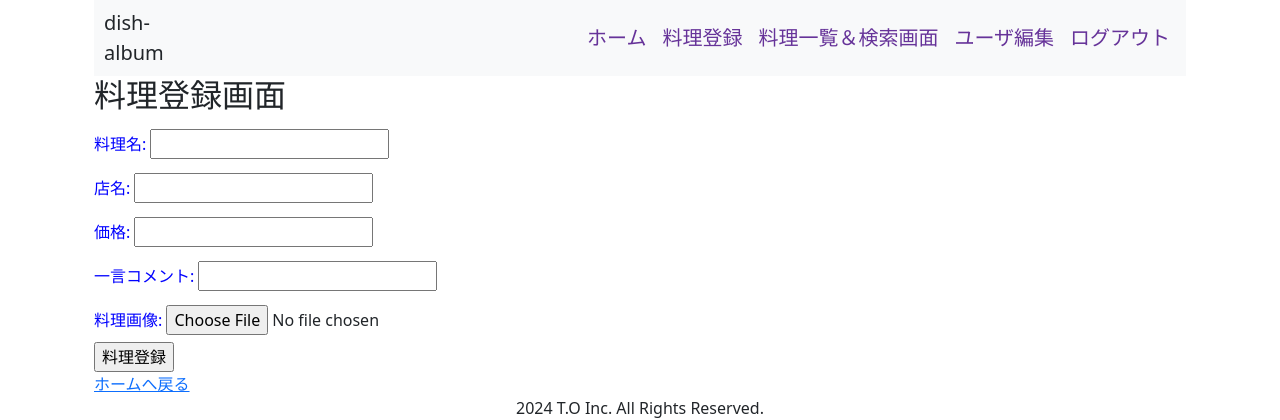
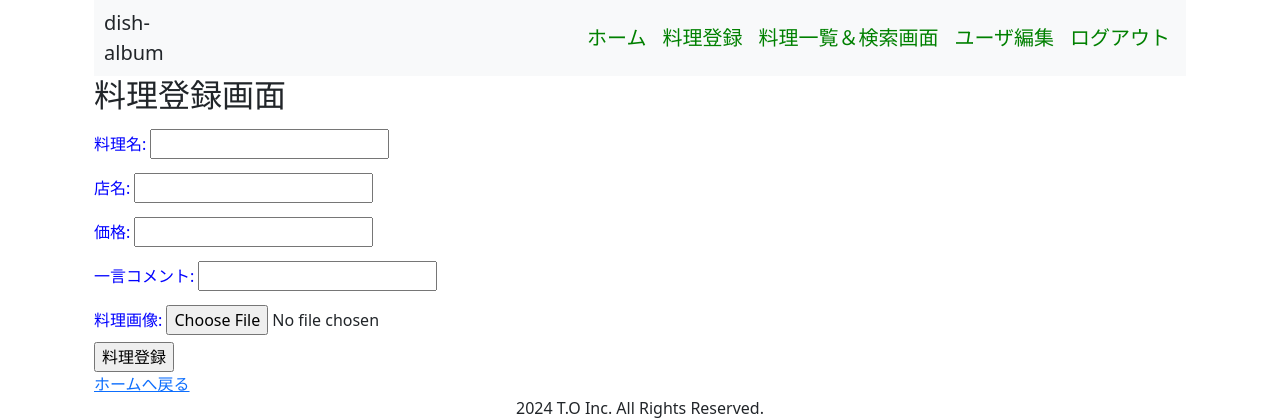
Before and after one commit to takashu1727/portfolio, a Django app: page /dish_album/dish_create/ in a window 1280 px wide. Shown: the top 420 px of the page. Run offline with Django 5.2, Linux system fonts and the light colour scheme; a user stored in the database is signed in.

Commit message:
css反映

```diff
--- a/dish_album/Dish_Album/static/css/style.css
+++ b/dish_album/Dish_Album/static/css/style.css
@@ -1,5 +1,5 @@
 .navcolor{
-    color: rebeccapurple;
+    color: green;
     display: block;
     float: left;
 }
```
